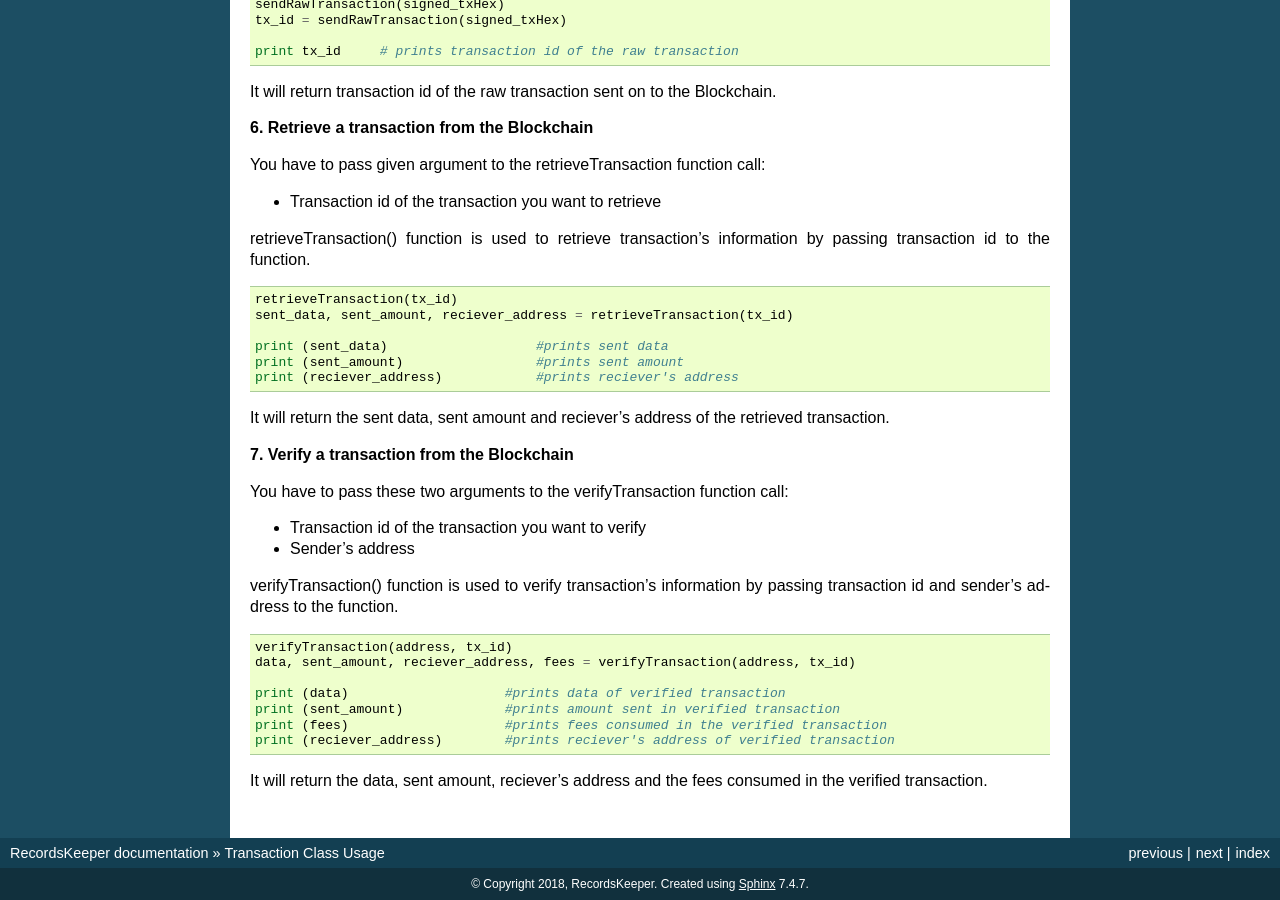
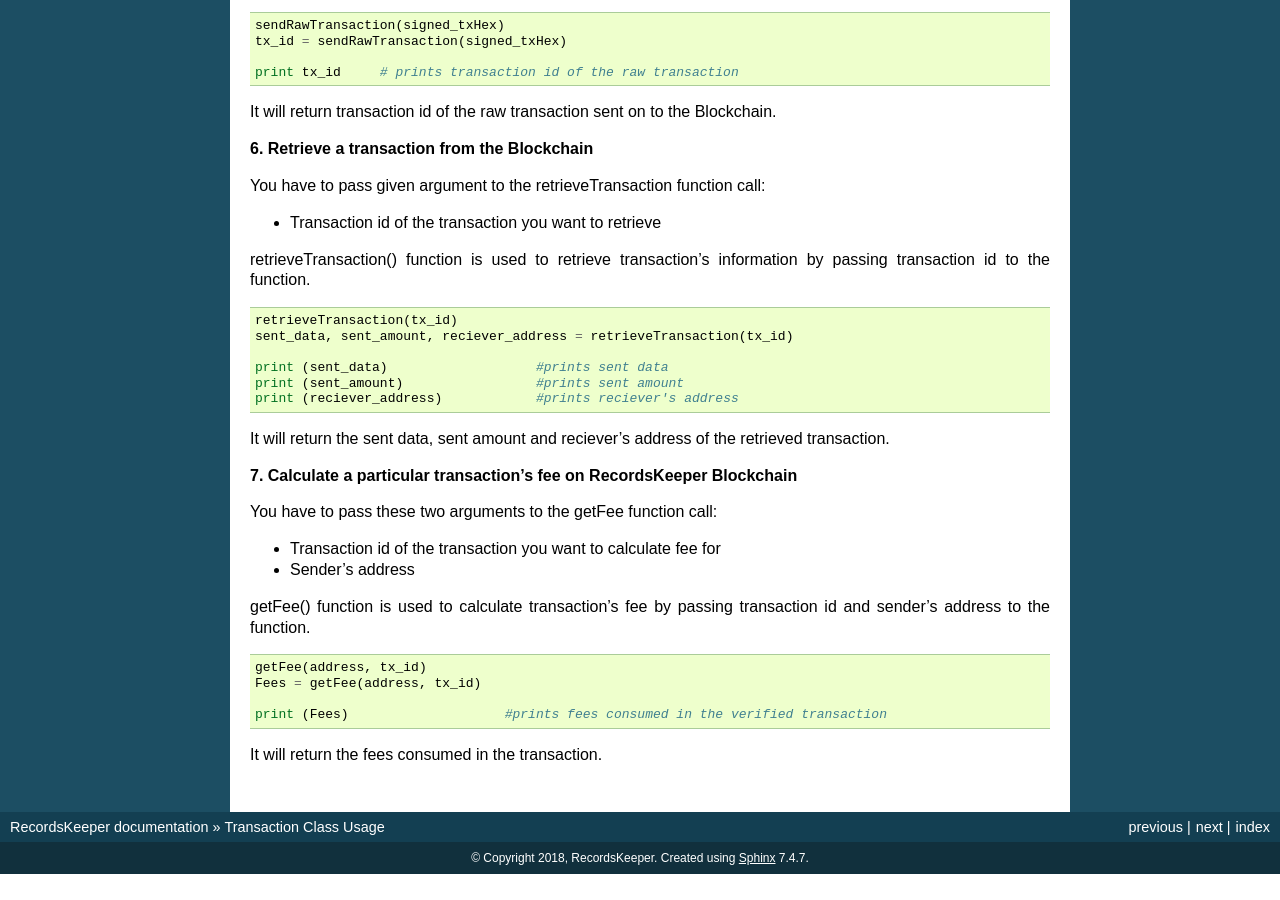
Before and after one commit to RecordsKeeper/recordskeeper-python-sdk, a Sphinx documentation site: the page built from docs/source/transaction.rst, in a window 1280 px wide and 900 px high, scrolled down 2654 px. Built offline with Sphinx 7.4.7, drawn with Linux system fonts in a browser that asks for light colours; pages that are not in the unit, such as notebooks, are missing from menus; after the commit the page ends 3528 px from its top, so only the background shows below that; some of the changed text lies outside the part shown.

Commit message:
docs modified and address class added

```diff
--- a/docs/source/index.rst
+++ b/docs/source/index.rst
@@ -32,7 +32,9 @@ Libraries
    :maxdepth: 2
    :caption: Libraries:
 
+   address
+   block
+   blockchain
    stream
-   block
    transaction
    wallet
--- a/docs/source/transaction.rst
+++ b/docs/source/transaction.rst
@@ -4,8 +4,9 @@ Transaction Class Usage
 
 Library to work with RecordsKeeper transactions.
 
-You can send, retrieve and verify transactions and transaction information by using transaction class.
-You just have to pass parameters to invoke the pre-defined functions.
+You can send transaction, create raw transaction, sign raw transaction, send raw transaction, send signed transaction,
+retrieve transaction information and calculate transaction's fees by using transaction class. You just have to pass
+parameters to invoke the pre-defined functions.
 
 Libraries
 ---------
@@ -184,24 +185,20 @@ retrieveTransaction() function is used to retrieve transaction's information by
 It will return the sent data, sent amount and reciever's address of the retrieved transaction.
 
 
-**7. Verify a transaction from the Blockchain**
+**7. Calculate a particular transaction's fee on RecordsKeeper Blockchain**
 
-You have to pass these two arguments to the verifyTransaction function call:
+You have to pass these two arguments to the getFee function call:
 
-* Transaction id of the transaction you want to verify
+* Transaction id of the transaction you want to calculate fee for
 * Sender's address
 
-verifyTransaction() function is used to verify transaction's information by passing transaction id and sender's address to the function.
+getFee() function is used to calculate transaction's fee by passing transaction id and sender's address to the function.
 
 .. code-block:: python
 
-    verifyTransaction(address, tx_id)
-    data, sent_amount, reciever_address, fees = verifyTransaction(address, tx_id)
+    getFee(address, tx_id)
+    Fees = getFee(address, tx_id)
 
-    print (data)                    #prints data of verified transaction
-    print (sent_amount)             #prints amount sent in verified transaction
-    print (fees)                    #prints fees consumed in the verified transaction
-    print (reciever_address)        #prints reciever's address of verified transaction
+    print (Fees)                    #prints fees consumed in the verified transaction
 
-
-It will return the data, sent amount, reciever's address and the fees consumed in the verified transaction.
+It will return the fees consumed in the transaction.
```
Also changed, not shown: docs/source/address.rst (added, +147 -0 lines), docs/source/block.rst (+10 -7 lines), docs/source/stream.rst (+24 -7 lines).
